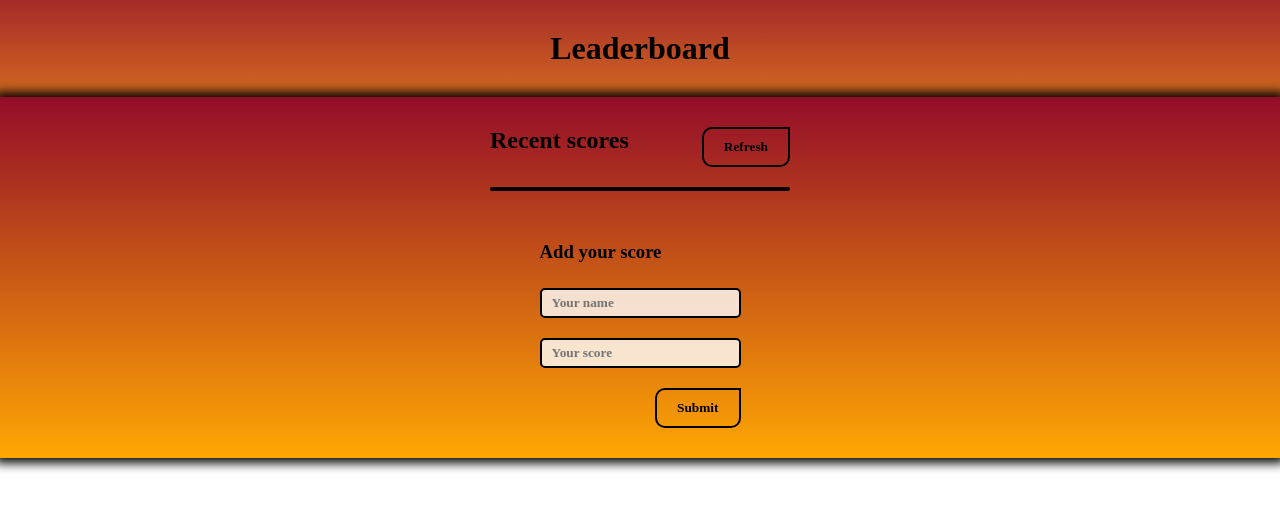
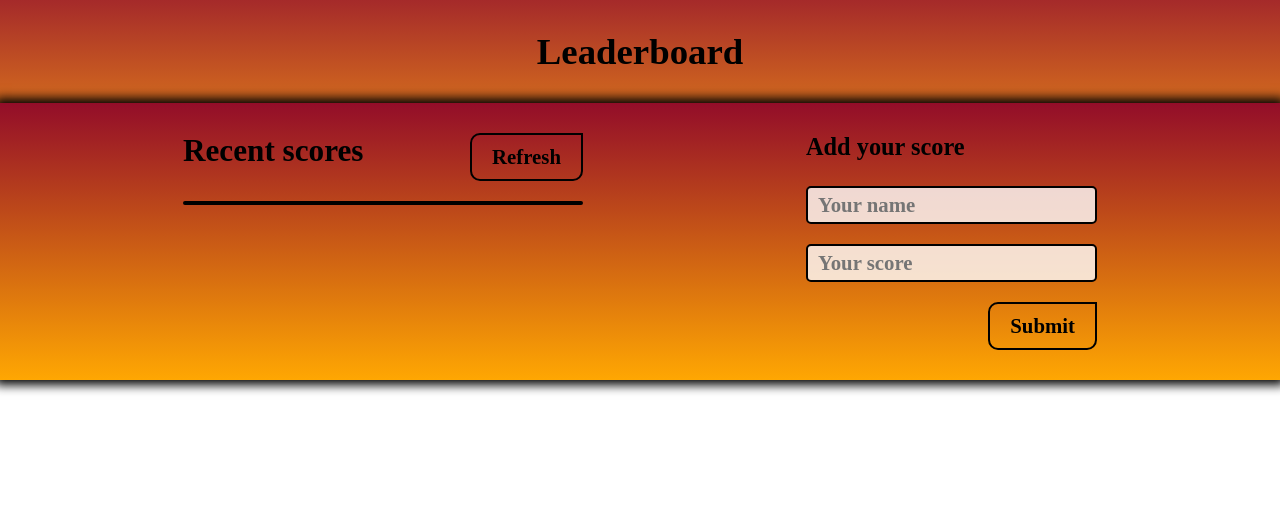
Before and after one commit to Luffytaro22/Leaderboard, a website built with webpack: page src/index.html in a window 1280 px wide. Built offline with nearby package versions, Linux system fonts and the light colour scheme; no server answers; a web font is replaced by a local one.

Commit message:
Media query for desktop version

```diff
--- a/src/styles.css
+++ b/src/styles.css
@@ -4,6 +4,10 @@
   margin: 0;
   padding: 0;
   font-family: 'Diphylleia', serif;
+}
+
+body {
+  min-height: 100vh;
 }
 
 h1 {
@@ -51,7 +55,8 @@ form {
 }
 
 #left-container {
-  width: 300px;
+  width: 90%;
+  max-width: 400px;
 }
 
 #scores-container {
@@ -91,3 +96,21 @@ form input {
   font-weight: bolder;
   background: none;
 }
+
+@media only screen and (min-width: 768px) {
+  h1 {
+    font-size: 2.3em;
+  }
+
+  #score-section {
+    flex-direction: row;
+    align-items: flex-start;
+    font-size: 1.3em;
+  }
+
+  form input,
+  #submit-button,
+  #refresh-button {
+    font-size: 1em;
+  }
+}
```
